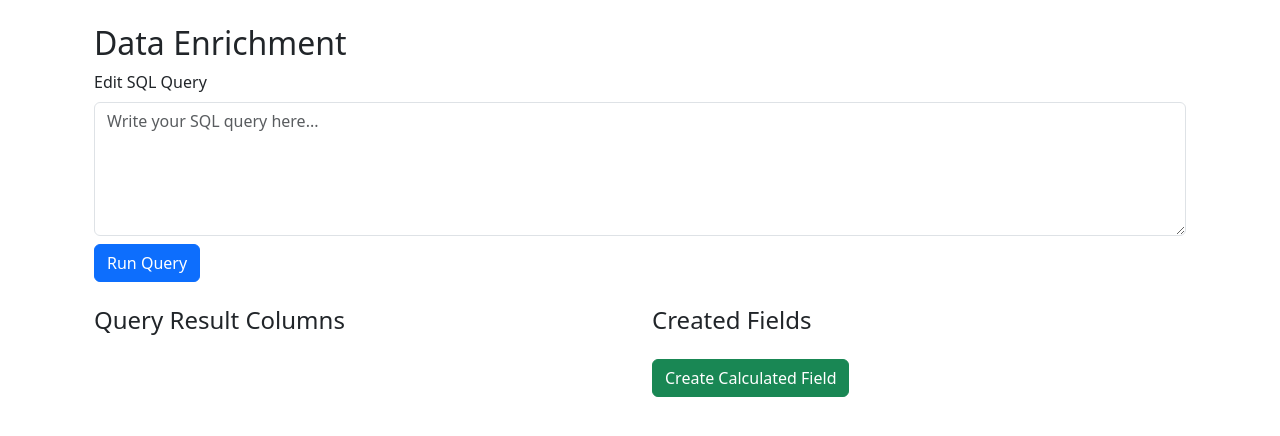
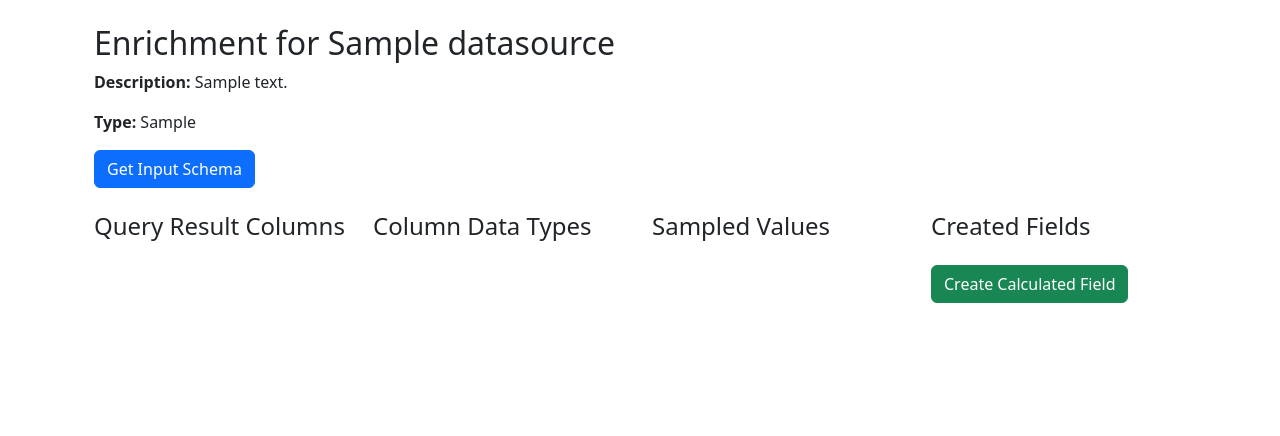
Before and after one commit to sanjaymuni24/usex_matcha, a Django app: template usex_app/templates/usex_app/enrichments.html in a window 1280 px wide. Shown: the part 56-492 px from the top of the page. Run offline with Django 3.2, Linux system fonts and the light colour scheme; the template is opened without the code that fills it: most values are stand-ins (such as "Sample title", 1, 10 or a date in 2020).

Commit message:
push changes to main branch

```diff
--- a/usex_app/models.py
+++ b/usex_app/models.py
@@ -109,6 +109,7 @@ class DataSource(models.Model):
                 'brokers': ['localhost:9092'],
                 'topic': '',
                 'group_id': '',
+                'schema_registry_url': '',
             },
             'RabbitMQ': {
                 'host': 'localhost',
--- a/usex_app/templates/usex_app/datasource.html
+++ b/usex_app/templates/usex_app/datasource.html
@@ -62,7 +62,10 @@ DataSource - Matcha
                     data-datasource-description="{{ datasource.description }}">
                     Query Data
                     </button>
-
+                    <!-- Create Enrichment Button -->
+                    <a href="{% url 'enrichment' datasource.id %}" target="_blank" class="btn btn-sm btn-success">
+                        Create Enrichment
+                    </a>
                     <!-- Delete Button -->
                     <form method="post" action="{% url 'delete_datasource' datasource.id %}" style="display:inline;">
                         {% csrf_token %}
--- a/usex_app/templates/usex_app/enrichments.html
+++ b/usex_app/templates/usex_app/enrichments.html
@@ -5,26 +5,42 @@ Enrichment - Matcha
 
 {% block content %}
 <div class="container mt-4">
-    <h2>Data Enrichment</h2>
+    <h2>Enrichment for {{ datasource.name }}</h2>
+    <p><strong>Description:</strong> {{ datasource.description }}</p>
+    <p><strong>Type:</strong> {{ datasource.datasource_type }}</p>
 
-    <!-- SQL Query Editor -->
+    <!-- Get Input Schema Button -->
     <div class="mb-4">
-        <label for="sql-query" class="form-label">Edit SQL Query</label>
-        <textarea id="sql-query" class="form-control" rows="5" placeholder="Write your SQL query here..."></textarea>
-        <button id="run-query" class="btn btn-primary mt-2">Run Query</button>
+        <button id="get-input-schema" class="btn btn-primary">Get Input Schema</button>
     </div>
 
     <div class="row mt-4">
         <!-- Query Result Columns -->
-        <div class="col-md-6">
+        <div class="col-md-3">
             <h4>Query Result Columns</h4>
             <ul id="query-columns" class="list-group">
                 <!-- Dynamically populated list of columns -->
             </ul>
         </div>
 
+        <!-- Column Data Types -->
+        <div class="col-md-3">
+            <h4>Column Data Types</h4>
+            <ul id="column-datatypes" class="list-group">
+                <!-- Dynamically populated list of column data types -->
+            </ul>
+        </div>
+
+        <!-- First Record Values -->
+        <div class="col-md-3">
+            <h4>Sampled Values</h4>
+            <ul id="first-record-values" class="list-group">
+                <!-- Dynamically populated list of first record values -->
+            </ul>
+        </div>
+
         <!-- Created Fields -->
-        <div class="col-md-6">
+        <div class="col-md-3">
             <h4>Created Fields</h4>
             <ul id="created-fields" class="list-group">
                 <!-- Dynamically populated list of created fields -->
@@ -50,7 +66,7 @@ Enrichment - Matcha
                     </div>
                     <div class="mb-3">
                         <label for="field-expression" class="form-label">Field Expression</label>
-                        <textarea id="field-expression" class="form-control" rows="3" placeholder="Enter field expression (e.g., column1 + column2)" required></textarea>
+                        <textarea id="field-expression" class="form-control" rows="3" placeholder="Drag and drop column names here or type manually" required></textarea>
                     </div>
                 </form>
             </div>
@@ -65,40 +81,96 @@ Enrichment - Matcha
 <script>
     document.addEventListener('DOMContentLoaded', function () {
         const queryColumns = document.getElementById('query-columns');
+        const columnDatatypes = document.getElementById('column-datatypes');
+        const firstRecordValues = document.getElementById('first-record-values');
         const createdFields = document.getElementById('created-fields');
-        const sqlQuery = document.getElementById('sql-query');
-        const runQueryButton = document.getElementById('run-query');
+        const getInputSchemaButton = document.getElementById('get-input-schema');
         const addCalculatedFieldButton = document.getElementById('add-calculated-field');
         const calculatedFieldModal = new bootstrap.Modal(document.getElementById('calculatedFieldModal'));
         const saveCalculatedFieldButton = document.getElementById('save-calculated-field');
         const fieldNameInput = document.getElementById('field-name');
         const fieldExpressionInput = document.getElementById('field-expression');
 
-        // Mock function to simulate fetching query result columns
-        function fetchQueryColumns(query) {
-            // Replace this with an actual AJAX call to fetch query result columns
-            return ['column1', 'column2', 'column3', 'column4'];
+        // Function to fetch query dataset from the backend
+        async function fetchQueryDataset() {
+            try {
+                const response = await fetch("{% url 'fetch_query_dataset' datasource.id %}", {
+                    method: 'GET',
+                    headers: {
+                        'Content-Type': 'application/json',
+                        'X-CSRFToken': '{{ csrf_token }}'
+                    }
+                });
+
+                if (!response.ok) {
+                    throw new Error(`Error: ${response.statusText}`);
                 }
 
-        // Mock function to simulate saving a calculated field
-        function saveCalculatedField(fieldName, fieldExpression) {
-            // Replace this with an actual AJAX call to save the calculated field
-            return { success: true, fieldName, fieldExpression };
+                const data = await response.json();
+                if (data.success) {
+                    return data; // Return the dataset
+                } else {
+                    alert(`Error: ${data.error}`);
+                    return null;
+                }
+            } catch (error) {
+                console.error('Error fetching query dataset:', error);
+                alert('Failed to fetch query dataset. Please try again.');
+                return null;
+            }
         }
 
-        // Handle "Run Query" button click
-        runQueryButton.addEventListener('click', function () {
-            const query = sqlQuery.value;
-            const columns = fetchQueryColumns(query);
+        // Handle "Get Input Schema" button click
+        getInputSchemaButton.addEventListener('click', async function () {
+            // Fetch query dataset
+            const dataset = await fetchQueryDataset();
+
+            if (!dataset) return;
 
             // Populate the query columns list
             queryColumns.innerHTML = '';
-            columns.forEach(column => {
+            dataset.columns.forEach(column => {
+                const li = document.createElement('li');
+                li.className = 'list-group-item draggable';
+                li.textContent = column;
+                li.draggable = true;
+
+                // Add drag-and-drop functionality
+                li.addEventListener('dragstart', function (event) {
+                    event.dataTransfer.setData('text/plain', column);
+                });
+
+                queryColumns.appendChild(li);
+            });
+
+            // Populate the column data types list
+            columnDatatypes.innerHTML = '';
+            dataset.column_datatypes.forEach((datatype, index) => {
                 const li = document.createElement('li');
                 li.className = 'list-group-item';
-                li.textContent = column;
-                queryColumns.appendChild(li);
+                li.textContent = `${dataset.columns[index]}: ${datatype}`;
+                columnDatatypes.appendChild(li);
             });
+
+            // Populate the first record values list
+            firstRecordValues.innerHTML = '';
+            dataset.first_record.forEach(value => {
+                const li = document.createElement('li');
+                li.className = 'list-group-item';
+                li.textContent = value;
+                firstRecordValues.appendChild(li);
+            });
+        });
+
+        // Enable drag-and-drop for the field expression textarea
+        fieldExpressionInput.addEventListener('dragover', function (event) {
+            event.preventDefault();
+        });
+
+        fieldExpressionInput.addEventListener('drop', function (event) {
+            event.preventDefault();
+            const droppedText = event.dataTransfer.getData('text/plain');
+            fieldExpressionInput.value += droppedText;
         });
 
         // Handle "Add Calculated Field" button click
@@ -118,18 +190,13 @@ Enrichment - Matcha
                 return;
             }
 
-            const result = saveCalculatedField(fieldName, fieldExpression);
-            if (result.success) {
             // Add the new field to the created fields list
             const li = document.createElement('li');
             li.className = 'list-group-item';
-                li.textContent = `${result.fieldName}: ${result.fieldExpression}`;
+            li.textContent = `${fieldName}: ${fieldExpression}`;
             createdFields.appendChild(li);
 
             calculatedFieldModal.hide();
-            } else {
-                alert('Failed to save the calculated field.');
-            }
         });
     });
 </script>
--- a/usex_app/urls.py
+++ b/usex_app/urls.py
@@ -8,4 +8,7 @@ urlpatterns = [
     path('home/', views.home, name='home'),
     path('enrichments/', views.enrichments, name='enrichments'),
     path('query-data/', views.query_data, name='query_data'),
+    path('fetch-query-columns/', views.fetch_query_columns, name='fetch_query_columns'),
+    path('enrichment/<int:datasource_id>/', views.enrichment_view, name='enrichment'),
+    path('fetch-query-dataset/<int:datasource_id>/', views.fetch_query_dataset, name='fetch_query_dataset'),
 ]
```
Also changed, not shown: usex_app/utility/data_source_connection.py (+28 -8 lines), usex_app/views.py (+38 -0 lines), db.sqlite3. Lines whose indentation alone changed are shown as unchanged.
